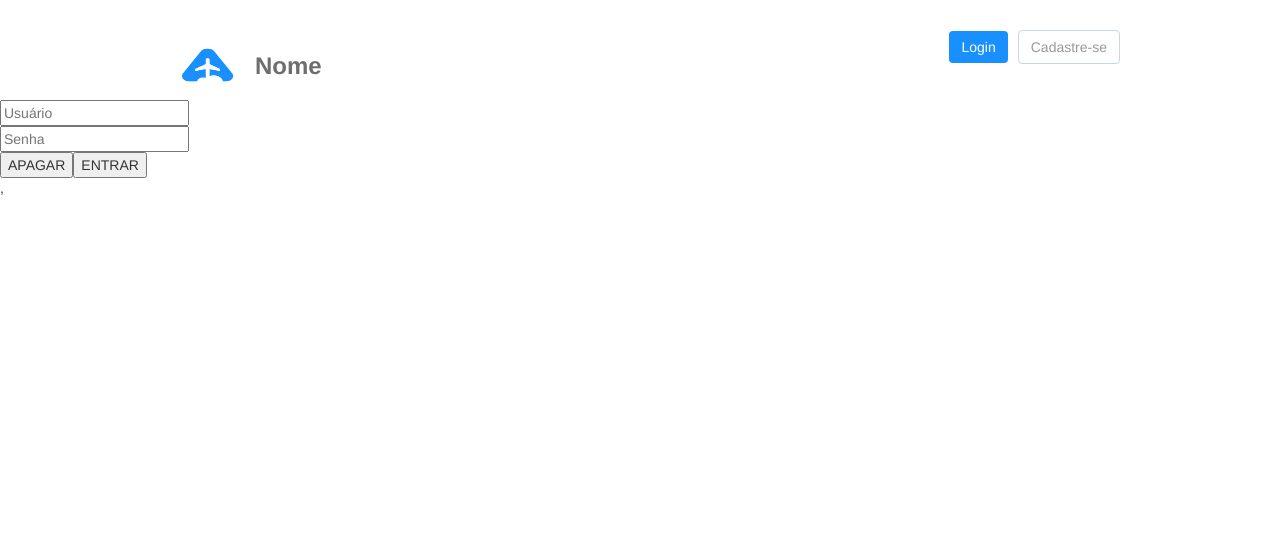
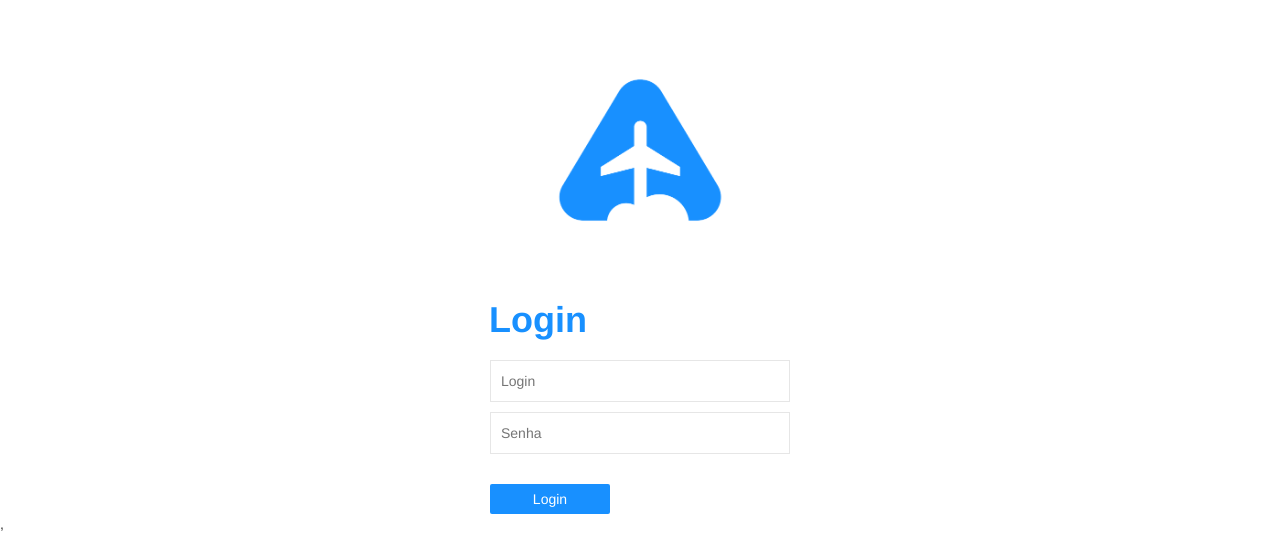
Before and after one commit to jaqazambuja/Hackathon_Smiles, a React app: page /Login in a window 1280 px wide. Built offline with nearby package versions, Linux system fonts and the light colour scheme.

Commit message:
page login

```diff
--- a/src/pages/Login.js
+++ b/src/pages/Login.js
@@ -4,43 +4,50 @@ import React from "react";
 const Login = () => {
   return (
     <>
-
-
       <div className="flex-container">
-            <div class="rounded-logo"><a ><img src={require('../img/logo.png').default} id="logo"  alt="Imagem responsiva"  /></a></div>
-
-            <h1 className="nome">Nome</h1>
-            <div>
-            <p ClassName="botao">
-                <a href="../Login" button type="button" class="btn btn-primary" id='botao1'> Login</a>
-                <a href="../Cadastrese"  button type="button" class="btn btn-primary" id='botao2'>Cadastre-se</a>
-
- </p>
-         </div>
+        <div class="rounded-logo">
+          <a>
+            <img
+              src={require("../img/logo.png").default}
+              id="logo"
+              alt="Imagem responsiva"
+            />
+          </a>
         </div>
 
+        <h1 className="callback-login">Login</h1>
 
-        <form action=""  method="post" >
+        <form action="" method="post">
           <div className="Login-screen-body-item">
             <div className="Login-app-form">
               <div className="Login-app-form-group">
-                 <input type="text" name="username" className="Login-app-form-control" placeholder="Usuário" id="username" name="username"></input>
+                <input
+                  type="text"
+                  name="username"
+                  className="Login-app-form-control"
+                  placeholder="Login"
+                  id="username"
+                  name="username"
+                ></input>
               </div>
               <div className="Login-app-form-group message">
-                <input type="password" className="Login-app-form-control" name="senha" placeholder="Senha"  id="senha" name="senha"></input>
+                <input
+                  type="password"
+                  className="Login-app-form-control"
+                  name="senha"
+                  placeholder="Senha"
+                  id="senha"
+                  name="senha"
+                ></input>
               </div>
 
               <div className="Login-app-form-group buttons">
-                 <button className="Login-app-form-button">APAGAR</button>
-                 <button type="submit" className="Login-app-form-button">ENTRAR</button>
+                <button className="Login-app-form-button">Login</button>
               </div>
-
             </div>
           </div>
         </form>
-
-
-
+      </div>
     </>
   );
 };
--- a/src/pages/css/Login.css
+++ b/src/pages/css/Login.css
@@ -1,5 +1,42 @@
-.container-flex-login {
+.flex-container {
   max-width: 960px;
   margin: 0 auto;
-  background-color: coral;
+  justify-content: center;
+  flex-direction: column;
+  align-items: center;
+  align-content: center;
 }
+
+.rounded-logo {
+  align-self: center;
+}
+
+#logo {
+  width: 300px;
+  height: 300px;
+}
+
+.callback-login {
+  font-weight: bold;
+  color:  #1890ff;
+  position: relative;
+  right: 102px;
+  margin-bottom: 20px;
+}
+
+.Login-app-form-control {
+  border: 1px solid #E6E6E6;
+  padding: 10px;
+  width: 300px;
+  margin-bottom: 10px;
+}
+
+.Login-app-form-button {
+  background: #1890ff;
+  border: none;
+  border-radius: 2px;
+  color: #fff;
+  width: 120px;
+  padding: 5px;
+  margin-top: 20px;
+}
```
Lines whose indentation alone changed are shown as unchanged.
